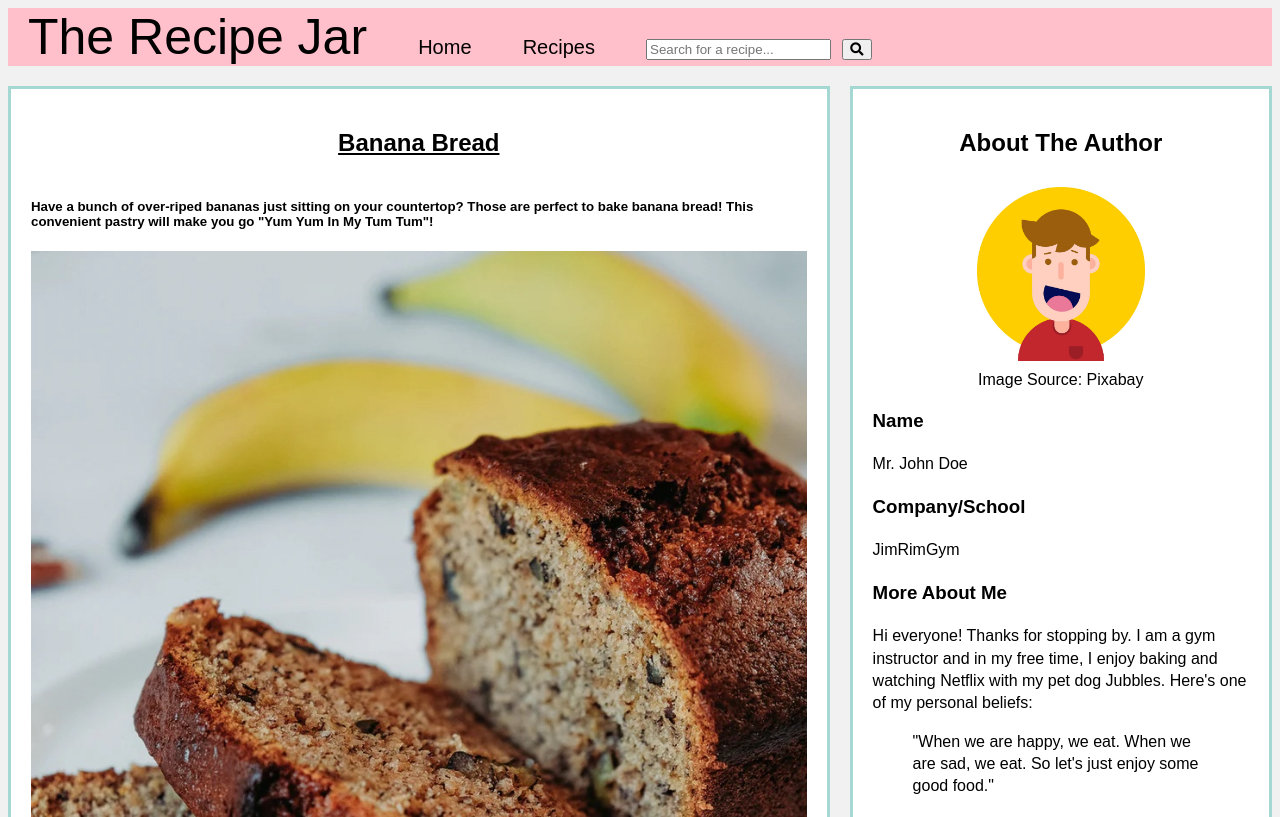
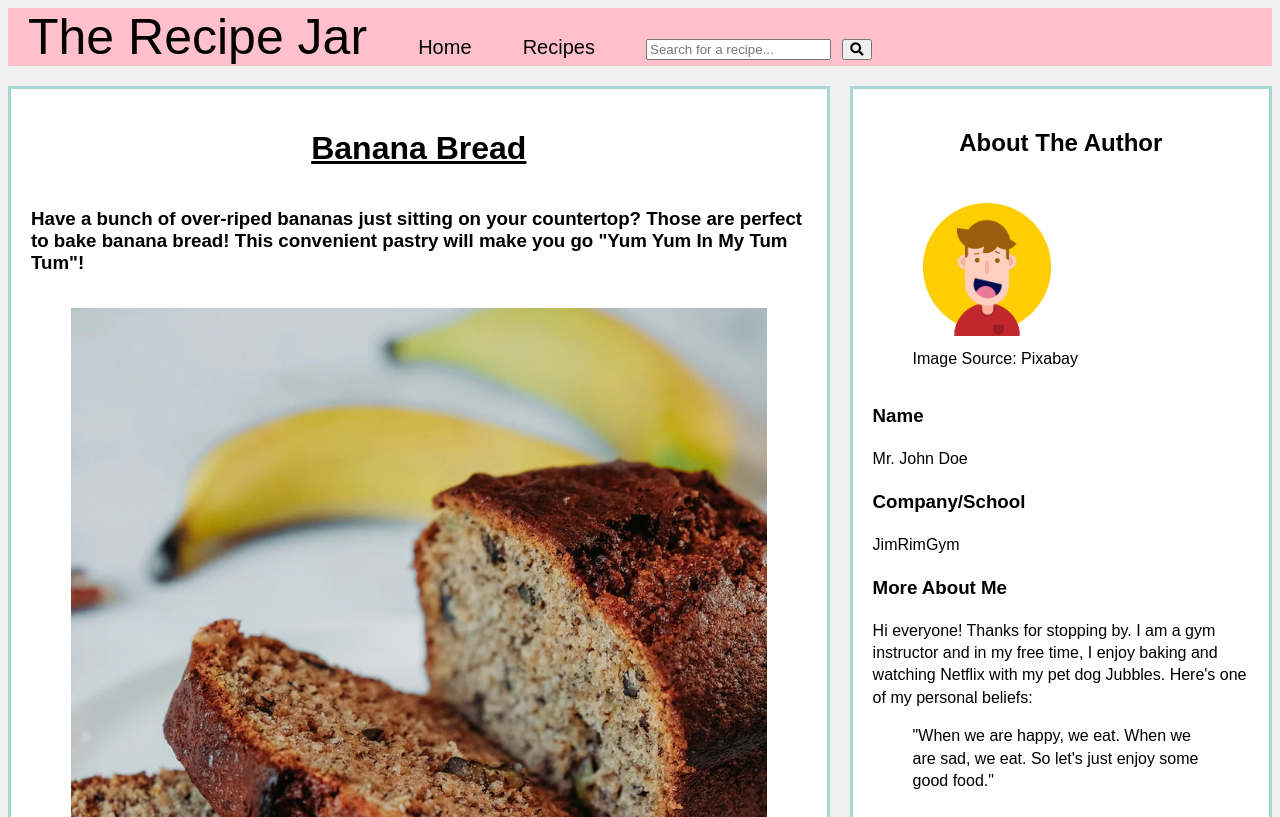
Before and after one commit to tayfaith/blog-project, a plain HTML site: page blog-page.html in a window 1280 px wide. Shown: the top 817 px of the page. Drawn offline with Linux system fonts and the light colour scheme.

Commit message:
added <figure> tag

```diff
--- a/blog-page.html
+++ b/blog-page.html
@@ -22,10 +22,12 @@
 
         <div class="row">
             <div class="leftcolumn" id="center">
-                        <u><h2>Banana Bread</h2></u>
-                        <h5>Have a bunch of over-riped bananas just sitting on your countertop? Those are perfect to bake banana bread! This convenient pastry will make you go "Yum Yum In My Tum Tum"!</h5>
+                        <u><h1>Banana Bread</h1></u>
+                        <h3>Have a bunch of over-riped bananas just sitting on your countertop? Those are perfect to bake banana bread! This convenient pastry will make you go "Yum Yum In My Tum Tum"!</h3>
+                        <figure>
                             <img class="img" src="images/banana-bread.jpg" alt="Banana Bread">
                             <figcaption>Image Source: Unsplash</figcaption>
+                        </figure>
                         <p class="recipe">
                             <em><h3>Ingredients List</h3></em>
                             <ul class="ingredients">
@@ -59,8 +61,10 @@
             <div class="rightcolumn">
                 <div class="author">
                     <h2>About The Author</h2>
-                        <img class="img" id="author" src="images/avatar.jpg" alt="Avatar">
-                        <figcaption>Image Source: Pixabay</figcaption>
+                        <figure>
+                            <img class="img" id="author" src="images/avatar.jpg" alt="Avatar">
+                            <figcaption>Image Source: Pixabay</figcaption>
+                        </figure>
                         <div class="spacing">
                             <h3>Name</h3>
                             Mr. John Doe
```
